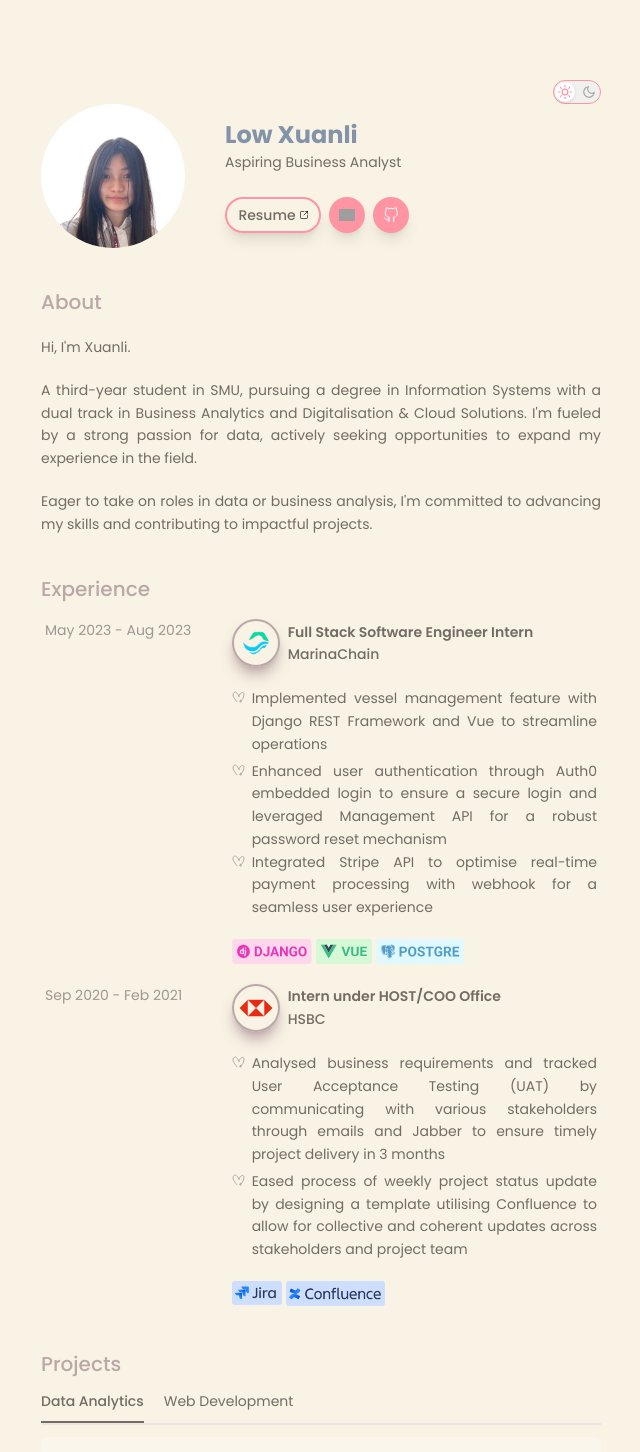
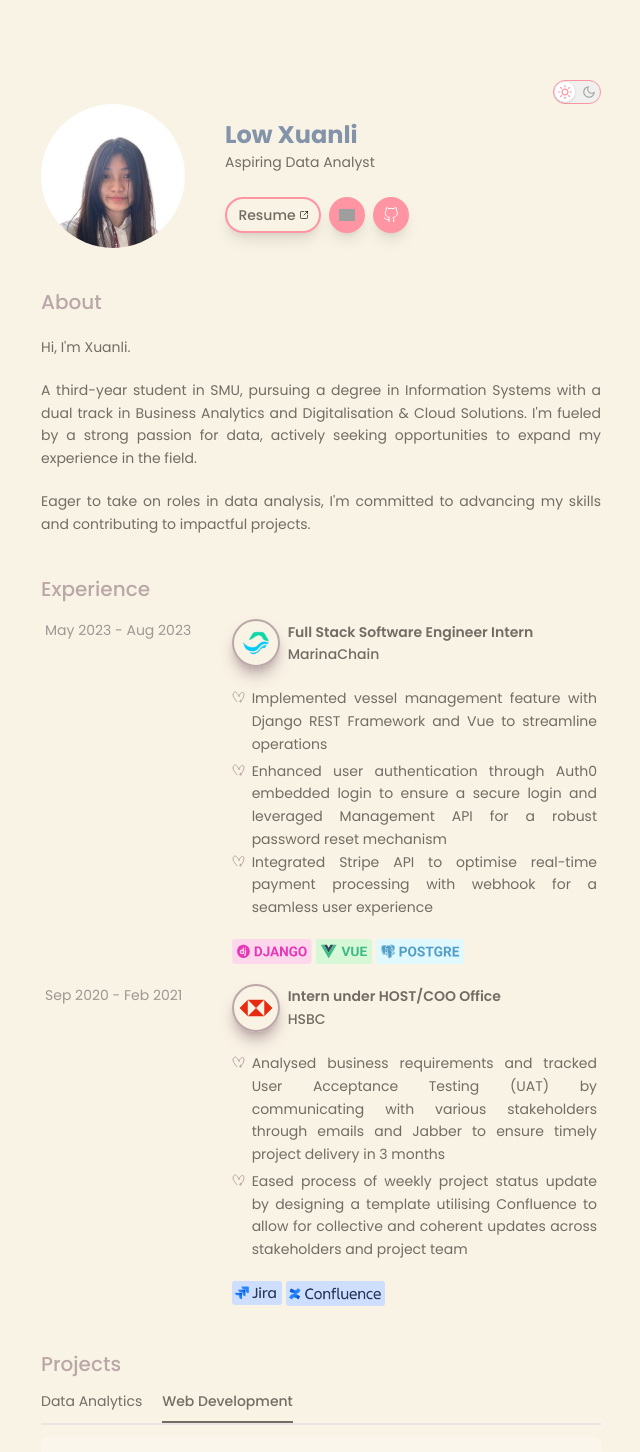
Before and after one commit to xuanli286/portoflio-website, a Vue app: page / in a window 1280 px wide. Shown: the top 1452 px of the page, without its empty margins (319-959 px from the left). Built offline with nearby package versions, Linux system fonts and the light colour scheme; grey boxes are pictures that could not be loaded.

Commit message:
update home page

```diff
--- a/src/views/HomeView.vue
+++ b/src/views/HomeView.vue
@@ -28,7 +28,7 @@
         <img class="rounded-full w-36 border-3 border-grey-25" src="@/assets/me.jpg" alt="">
         <div class="my-auto md:pl-10 pl-2">
           <p class="text-2xl font-bold text-blue">Low Xuanli</p>
-          <p>Aspiring Business Analyst</p>
+          <p>Aspiring Data Analyst</p>
           <div class="flex mt-6">
             <a href="/Resume_Low_Xuanli.pdf" target="_blank" class="rounded-full border-pink border-2 p-1 mr-2 w-24 flex items-center justify-center shadow-lg hover:shadow-pink transition-transform hover:scale-105 cursor-pointer" @mouseenter="isResume=true" @mouseleave="isResume=false">
               <p class="mr-1 font-medium">Resume</p>
@@ -51,7 +51,7 @@
           A third-year student in SMU, pursuing a degree in Information Systems with a dual track in Business Analytics and Digitalisation & Cloud Solutions. I'm fueled by a strong passion for data, actively seeking opportunities to expand my experience in the field.
         </p>
         <p class="mt-5">
-          Eager to take on roles in <span :class="{'text-blue font-semibold': isAbout}">data or business analysis</span>, I'm committed to advancing my skills and contributing to impactful projects.
+          Eager to take on roles in <span :class="{'text-blue font-semibold': isAbout}">data analysis</span>, I'm committed to advancing my skills and contributing to impactful projects.
         </p>
       </div>
       <div class="mt-10">
@@ -310,7 +310,7 @@ const isLoading = ref(true);
 const isDarkMode = ref(false);
 const isAbout = ref(false);
 const isResume = ref(false);
-const isMachine = ref(true);
+const isMachine = ref(false);
 const isSentiment = ref(false);
 const isSentimentGithub = ref(false);
 const isSentimentSlide = ref(false);
```
